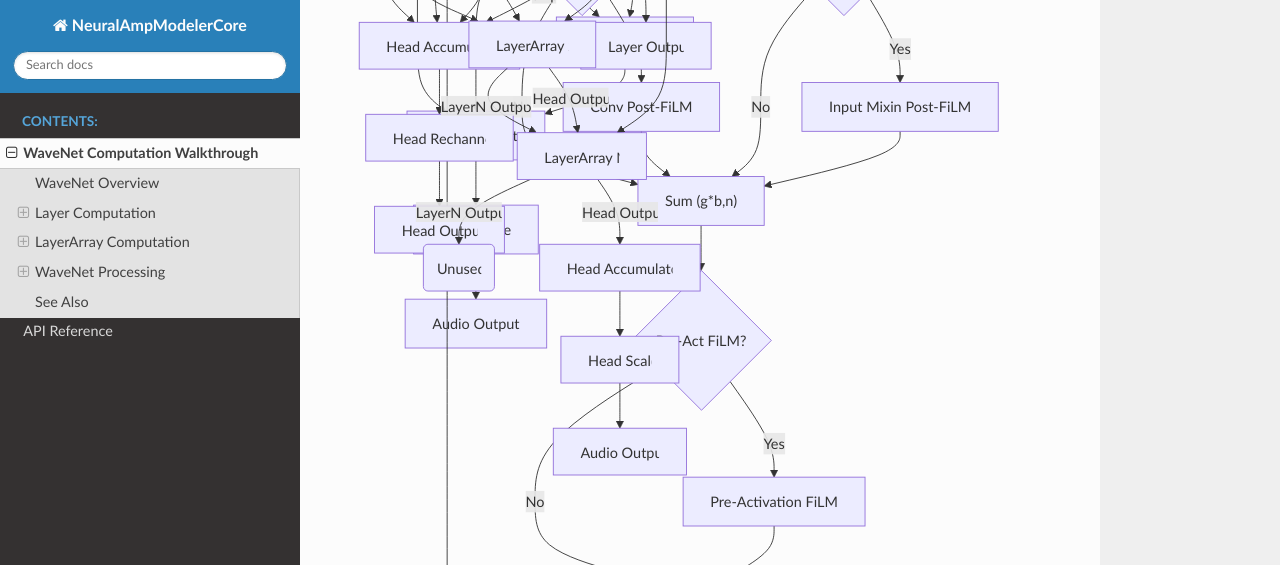
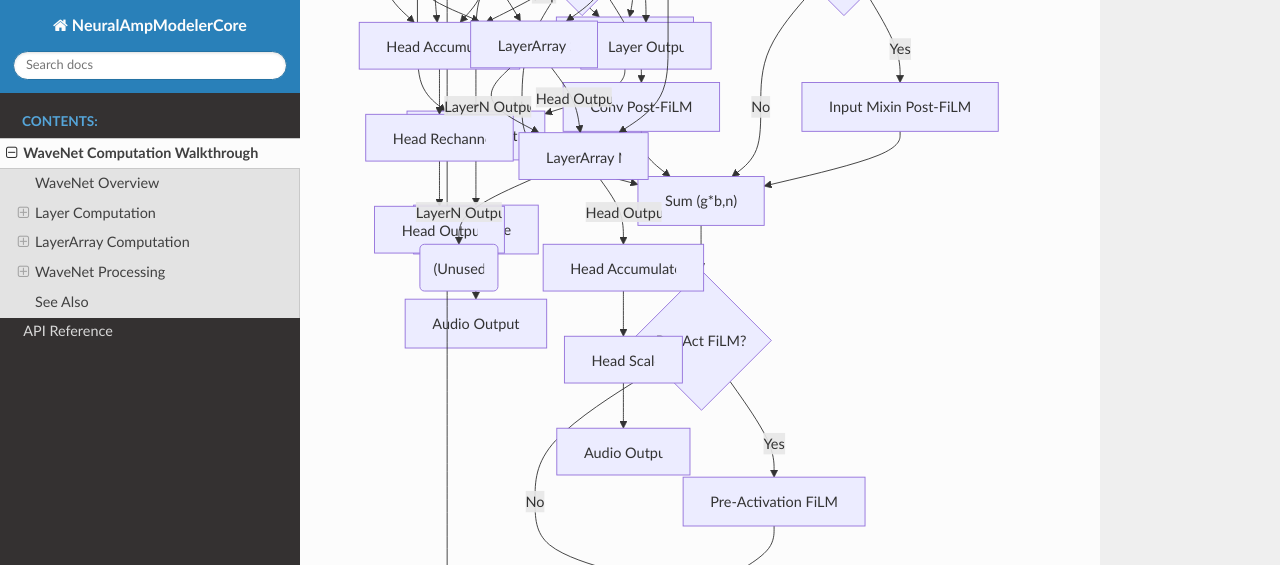
Before and after one commit to sdatkinson/NeuralAmpModelerCore, a Sphinx documentation site: the page built from docs/wavenet_walkthrough.rst, in a window 1280 px wide and 900 px high, scrolled down 1229 px. Shown: the top 565 px of the window. Built offline with Sphinx 7.4.7 and the Read the Docs theme 3.1.0, drawn with Linux system fonts in a browser that asks for light colours.

```diff
--- a/docs/wavenet_walkthrough.rst
+++ b/docs/wavenet_walkthrough.rst
@@ -399,7 +399,7 @@ Complete WaveNet Flow
        LayerArray2 -->|LayerN Output| LayerArrayN[LayerArray N]
        LayerArray2 -->|Head Output| LayerArrayN
        Condition --> LayerArrayN
-       LayerArrayN -->|LayerN Output| Unused(Unused)
+       LayerArrayN -->|LayerN Output| Unused("(Unused)")
        LayerArrayN -->|Head Output| HeadAccum[Head Accumulator]
        HeadAccum --> HeadScale[Head Scale]
        HeadScale --> AudioOut[Audio Output]
```
